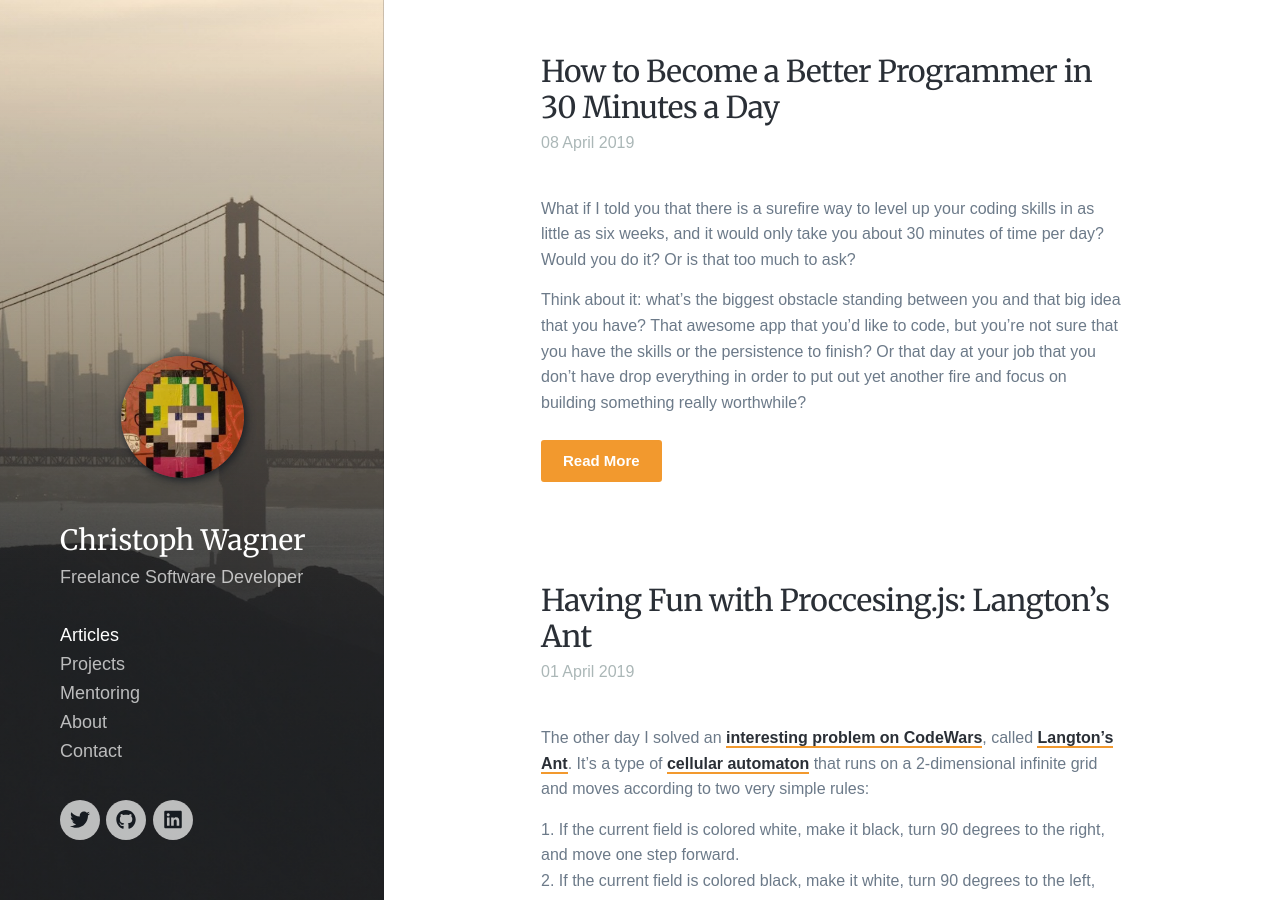
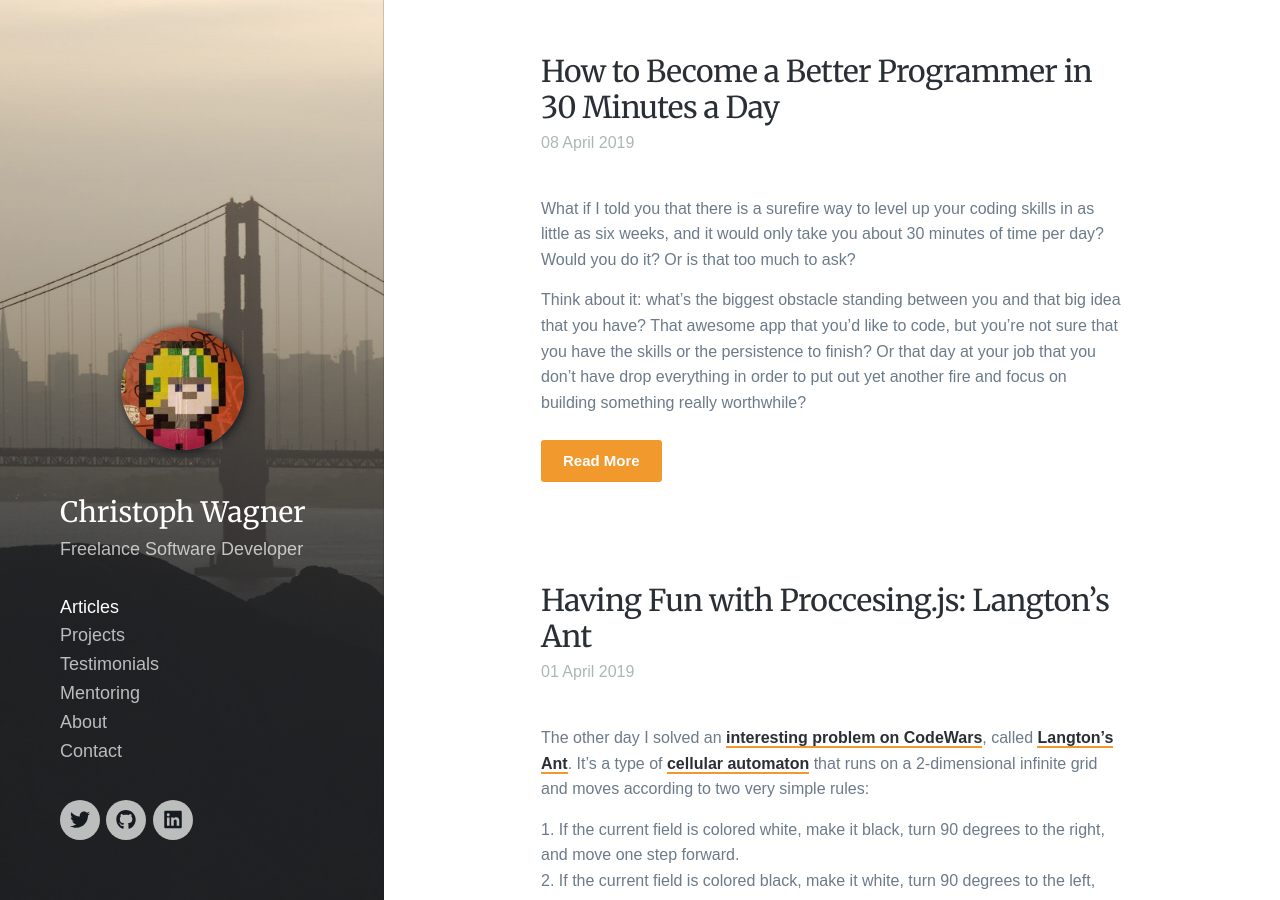
Before and after one commit to PandaWhisperer/pandawhisperer.github.io, a Jekyll site: the page built from index.html, in a window 1280 px wide and 900 px high. Built offline with Jekyll 4.4.1, drawn with Linux system fonts in a browser that asks for light colours; nearby versions of some CDN libraries; some web fonts are replaced; the list of posts is cut into pages by our own code.

Commit message:
Add testimonials to nav menu

```diff
--- a/_data/settings.yml
+++ b/_data/settings.yml
@@ -15,6 +15,8 @@ menu_settings:
       url: '/'
     - title: 'Projects'
       url: '/projects/'
+    - title: 'Testimonials'
+      url: '/testimonials'
     - title: 'Mentoring'
       url: '/mentoring'
     - title: 'About'
```
